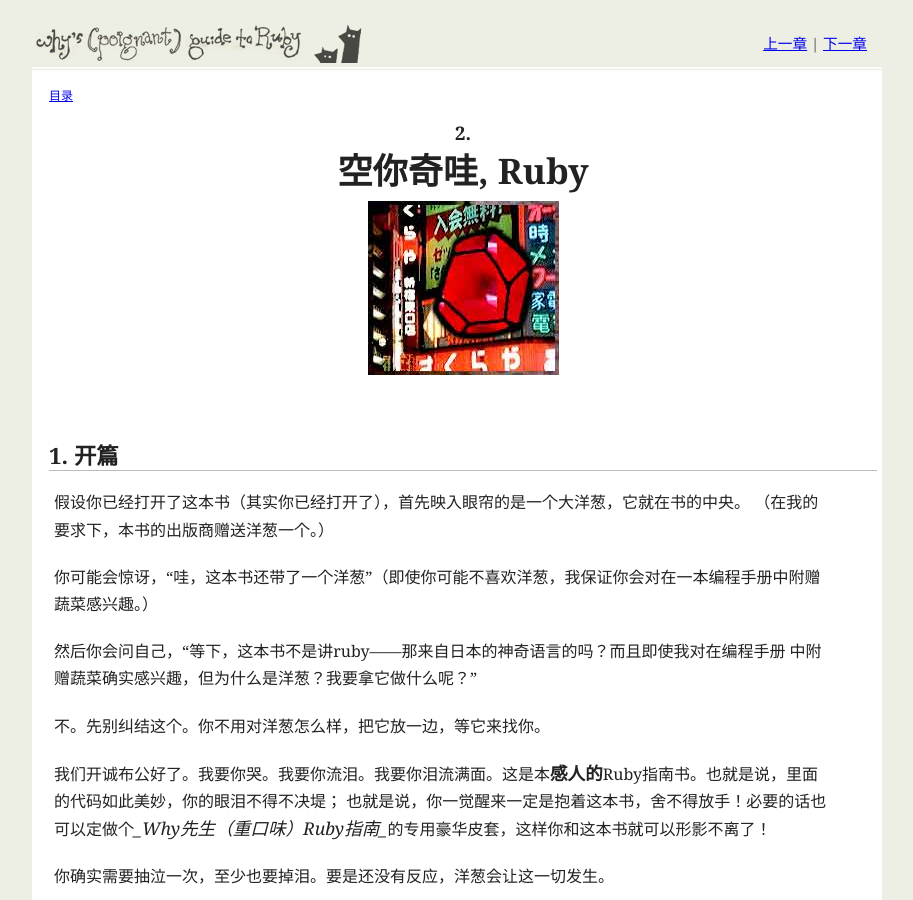
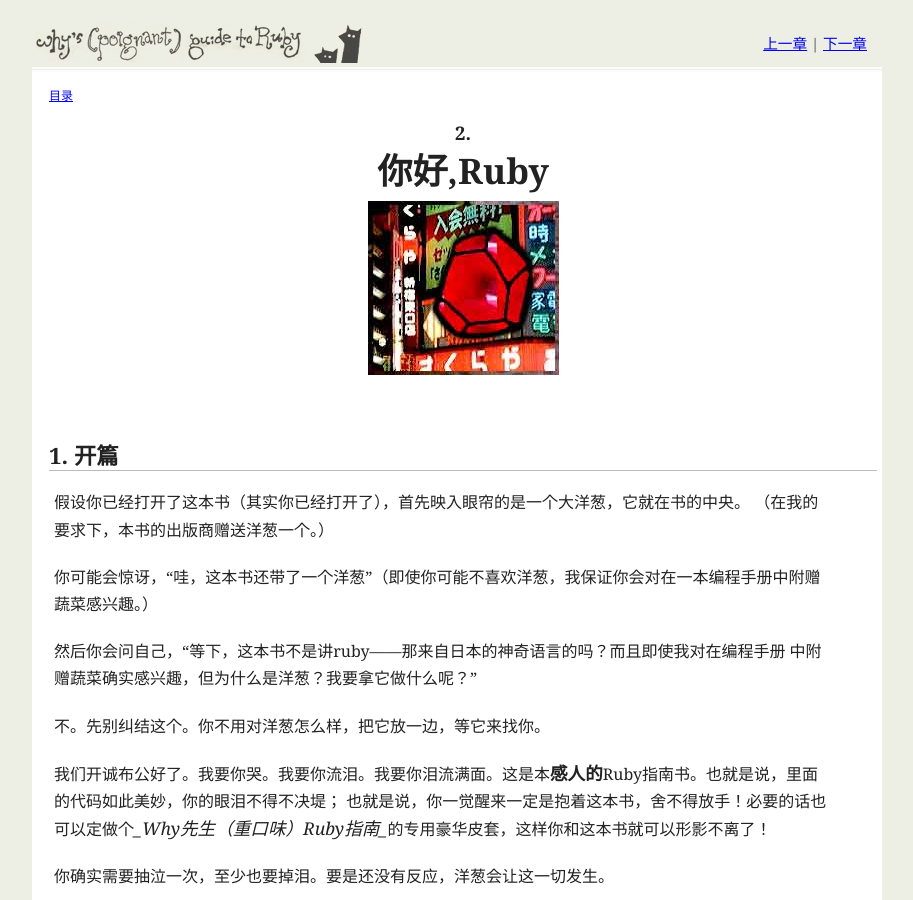
Before and after one commit to codecly259/poignant-guide-cn, a Jekyll site: the page built from _posts/1900-01-02-konichiwa-ruby.md, in a window 1280 px wide and 900 px high. Shown: the whole window, without its empty margins (183-1096 px from the left). Built offline with Jekyll 4.4.1, drawn with Linux system fonts in a browser that asks for light colours; Markdown is read by kramdown in place of the engine named in the settings.

Commit message:
使用'你好'代替'空你奇哇'

```diff
--- a/_posts/1900-01-02-konichiwa-ruby.md
+++ b/_posts/1900-01-02-konichiwa-ruby.md
@@ -1,5 +1,5 @@
 ---
-title: "空你奇哇, Ruby"
+title: "你好,Ruby"
 permalink: book/chapter-2.html
 layout: chapter
 sections:
```
